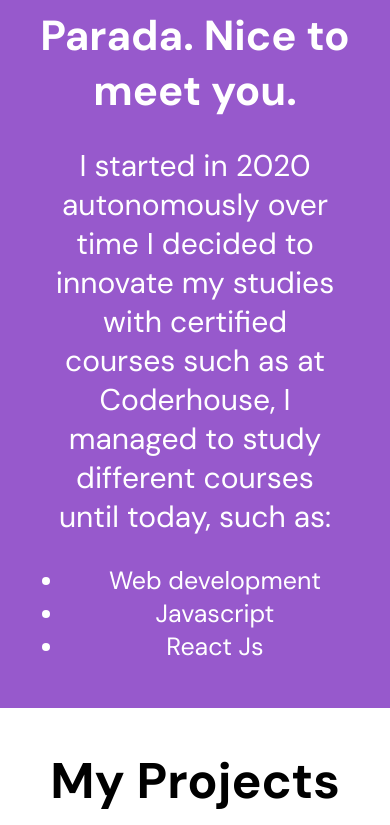
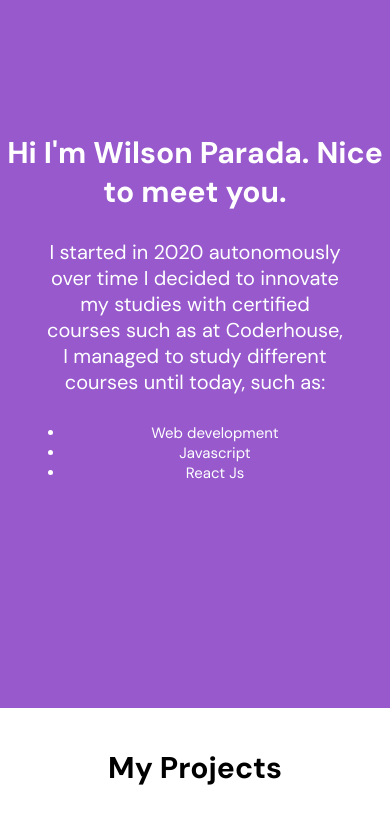
Before and after one commit to Cxrkeyb/portafolio-cxrkeyb, a React (Create React App) app: page / in a window 390 px wide. Shown: the part 860-1685 px from the top of the page. Built offline with nearby package versions, Linux system fonts and the light colour scheme.

Commit message:
sizes changed mobile

```diff
--- a/src/components/TitleFlexed/TitleFlexed.css
+++ b/src/components/TitleFlexed/TitleFlexed.css
@@ -1,6 +1,15 @@
 .titleFlexed{
-    font-size: 50px;
     color: black;
     padding: 40px;
     font-weight: 600;
 }
+@media (max-width: 1249px) {
+    .titleFlexed{
+        font-size: 30px;
+    }
+}
+@media (min-width: 1250px) {
+    .titleFlexed{
+        font-size: 50px;
+    }
+}
--- a/src/containers/About/About.css
+++ b/src/containers/About/About.css
@@ -1,13 +1,18 @@
 @media (max-width: 1249px) {
     .aboutDescription, .aboutList{
         width: 300px;
-        font-size: 20px;
     }
     .aboutContainer{
         text-align: center;
     }
     .aboutTitle{
         font-size: 30px;
+    }
+    .aboutDescription{
+        font-size: 20px;
+    }
+    .aboutList{
+        font-size: 15px;
     }
 }
 @media (min-width: 1250px) {
@@ -16,6 +21,12 @@
     }
     .aboutTitle{
         font-size: 42px;
+    }
+    .aboutDescription{
+        font-size: 30px;
+    }
+    .aboutList{
+        font-size: 25px;
     }
 }
 .aboutContainer{
@@ -27,14 +38,11 @@
 }
 .aboutTitle{
     font-weight: 600;
-    font-size: 42px;
 }
 .aboutDescription{
     font-weight: 400;
-    font-size: 30px;
 }
 .aboutList{
-    font-size: 25px;
     display: flex;
     flex-direction: column;
 }
```
